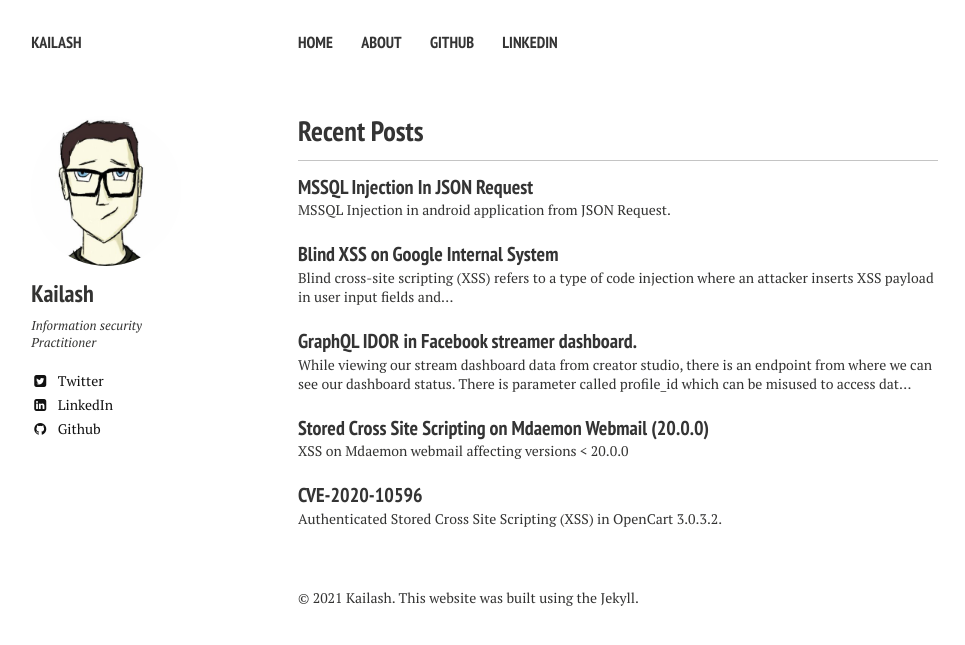
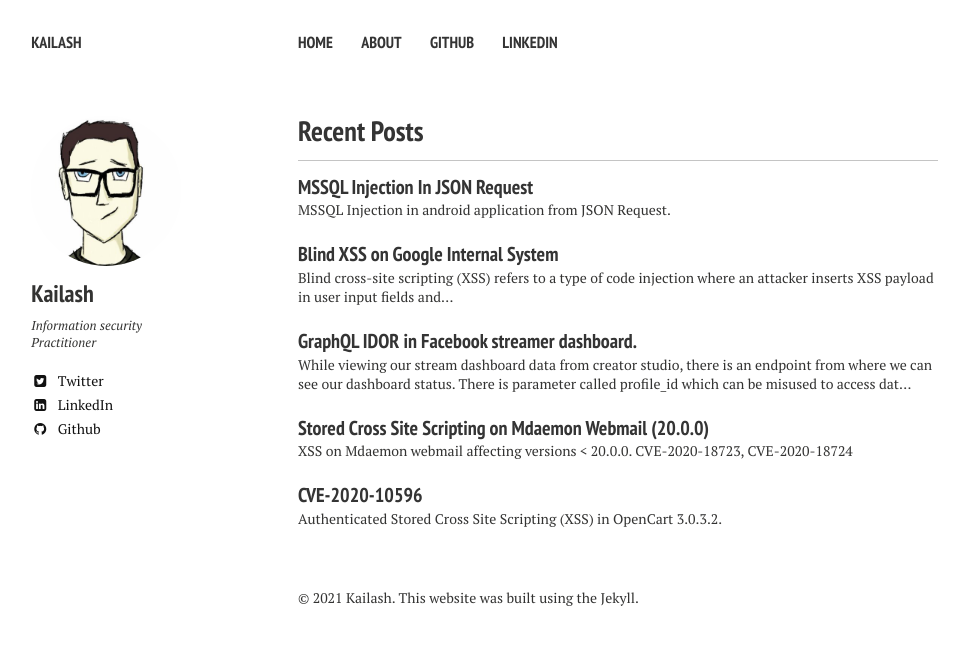
Before and after one commit to corrupted-brain/blog, a Jekyll site: the page built from index.md, in a window 1280 px wide. Shown: the top 645 px of the page, without its empty margins (22-987 px from the left). Built offline with Jekyll 4.4.1, drawn with Linux system fonts in a browser that asks for light colours; nearby versions of some CDN libraries.

Commit message:
Updated CVE

```diff
--- a/_posts/2020-07-15-mdaemon-stored-xss.md
+++ b/_posts/2020-07-15-mdaemon-stored-xss.md
@@ -1,7 +1,7 @@
 ---
 layout: post
 title: "Stored Cross Site Scripting on Mdaemon Webmail (20.0.0)"
-excerpt: "XSS on Mdaemon webmail affecting versions < 20.0.0"
+excerpt: "XSS on Mdaemon webmail affecting versions < 20.0.0. CVE-2020-18723, CVE-2020-18724"
 tags: [XSS, Mdaemon]
 comments: true
 ---
```
